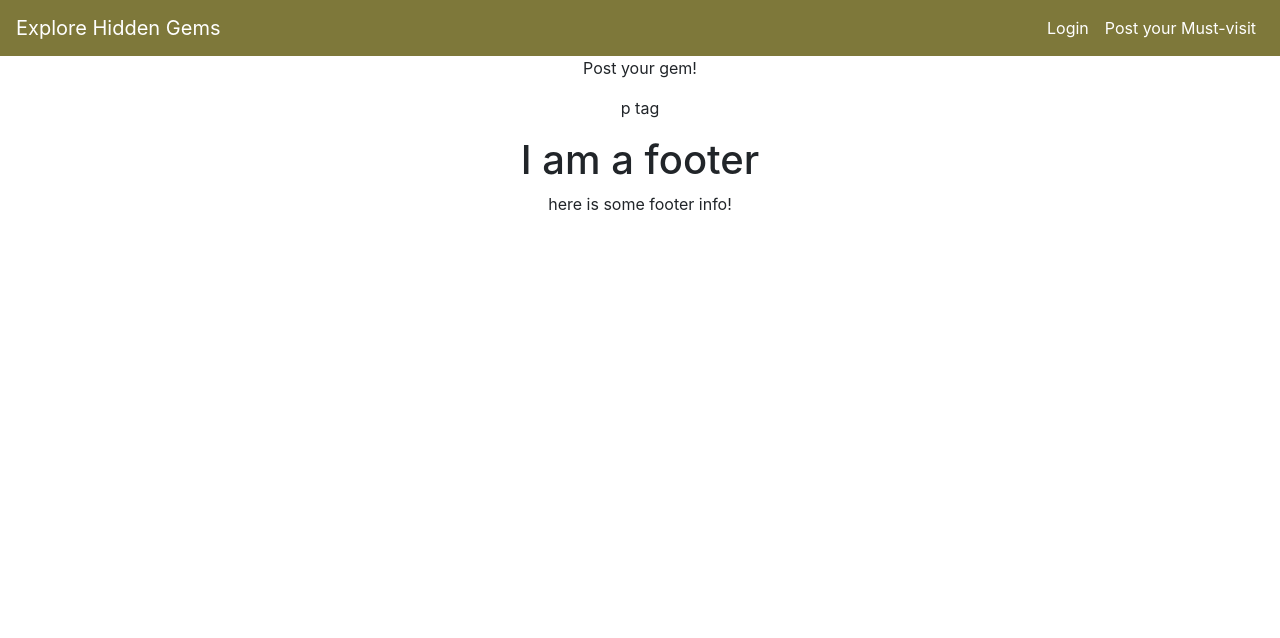
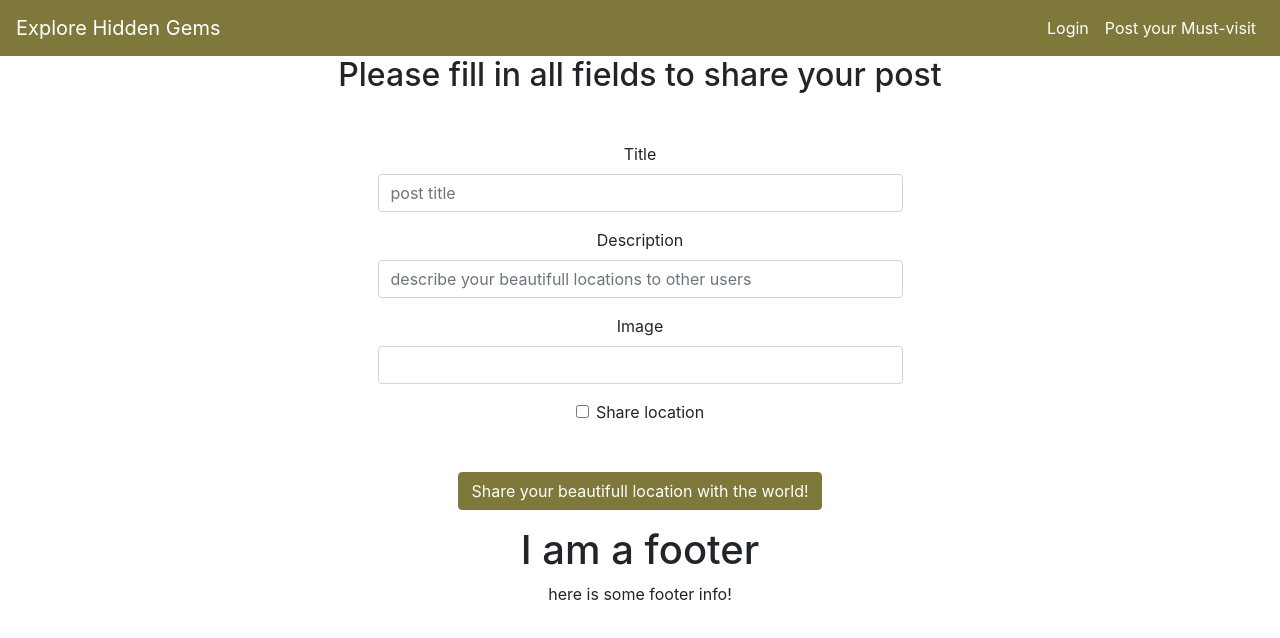
Before and after one commit to SmitnAntonyDv/Portfolio_Hidden_Gems_Client, a React (Create React App) app: page /user/postlocation in a window 1280 px wide. Shown: the top 638 px of the page. Built offline with nearby package versions, Linux system fonts and the light colour scheme; no server answers.

Commit message:
NEW: added newPost input field with basic boostrap4 style

```diff
--- a/src/pages/PostPage.js
+++ b/src/pages/PostPage.js
@@ -1,5 +1,9 @@
 import React, { useState } from "react";
 import { useDispatch, useSelector } from "react-redux";
+import Form from "react-bootstrap/Form";
+import Container from "react-bootstrap/Container";
+import Button from "react-bootstrap/Button";
+import { Col } from "react-bootstrap";
 
 import { selectUser } from "../store/user/selector";
 
@@ -15,12 +19,63 @@ export default function PostPage() {
   const user = useSelector(selectUser);
   const { token, id } = user;
 
-  console.log(user);
+  function submitForm(e) {
+    e.preventDefault();
 
+    dispatch();
+
+    setTitle("");
+    setDescription("");
+    setImageUrl("");
+  }
   return (
     <div>
-      <p>Post your gem!</p>
-      <p>p tag</p>
+      <Container>
+        <h2>Please fill in all fields to share your post</h2>
+        <Form as={Col} md={{ span: 6, offset: 3 }} className='mt-5'>
+          <Form.Group>
+            <Form.Label>Title</Form.Label>
+            <Form.Control
+              value={title}
+              onChange={(e) => setTitle(e.target.value)}
+              type='text'
+              placeholder='post title'
+              required
+            />
+          </Form.Group>
+
+          <Form.Group>
+            <Form.Label>Description</Form.Label>
+            <Form.Control
+              value={description}
+              onChange={(e) => setDescription(e.target.value)}
+              type='text'
+              placeholder='describe your beautifull locations to other users'
+              required
+            />
+          </Form.Group>
+
+          <Form.Group>
+            <Form.Label> Image </Form.Label>
+            <Form.Control
+              value={imageUrl}
+              onChange={(e) => setImageUrl(e.target.value)}
+              type='text'
+              required
+            />
+          </Form.Group>
+
+          <Form.Group controlId='formBasicCehckBox'>
+            <Form.Check type='checkbox' label='Share location' required />
+          </Form.Group>
+
+          <Form.Group className='mt-5'>
+            <Button variant='primary' type='submit' onClick={submitForm}>
+              Share your beautifull location with the world!
+            </Button>
+          </Form.Group>
+        </Form>
+      </Container>
     </div>
   );
 }
--- a/src/store/user/actions.js
+++ b/src/store/user/actions.js
@@ -65,7 +65,7 @@ export function getUserWithStoredToken() {
       });
 
       // token still valid
-      console.log("WHAT INFO AM I GETTING HERE?!", res.data);
+      // console.log("WHAT INFO AM I GETTING HERE?!", res.data);
       dispatch(tokenStillValid(res.data));
     } catch (error) {
       if (error.response) {
```
